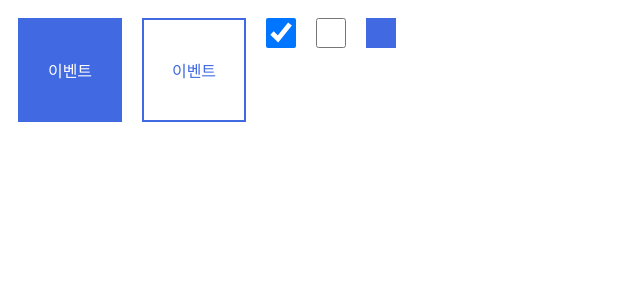
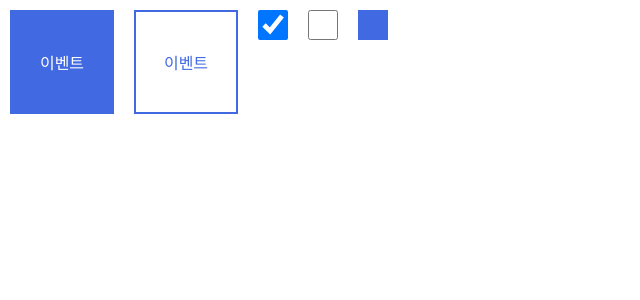
Before and after one commit to pakxe/practice-styled-components, a React (Create React App) app: page / in a window 1280 px wide. Shown: the top 300 px of the page, without its empty margins (0-640 px from the left). Built offline with nearby package versions, Linux system fonts and the light colour scheme.

Commit message:
write: GlobalStyle 작성

```diff
--- /dev/null
+++ b/src/GlobalStyle.jsx
@@ -0,0 +1,10 @@
+import { createGlobalStyle } from "styled-components";
+
+const GlobalStyle = createGlobalStyle`
+  html, body {
+    margin: 0;
+    padding: 0;
+  }
+`;
+
+export default GlobalStyle;
--- a/src/index.js
+++ b/src/index.js
@@ -2,11 +2,13 @@ import React from "react";
 import ReactDOM from "react-dom/client";
 import App from "./App";
 import reportWebVitals from "./reportWebVitals";
+import GlobalStyle from "./GlobalStyle";
 
 const root = ReactDOM.createRoot(document.getElementById("root"));
 
 root.render(
   <React.StrictMode>
+    <GlobalStyle />
     <App />
   </React.StrictMode>
 );
```
